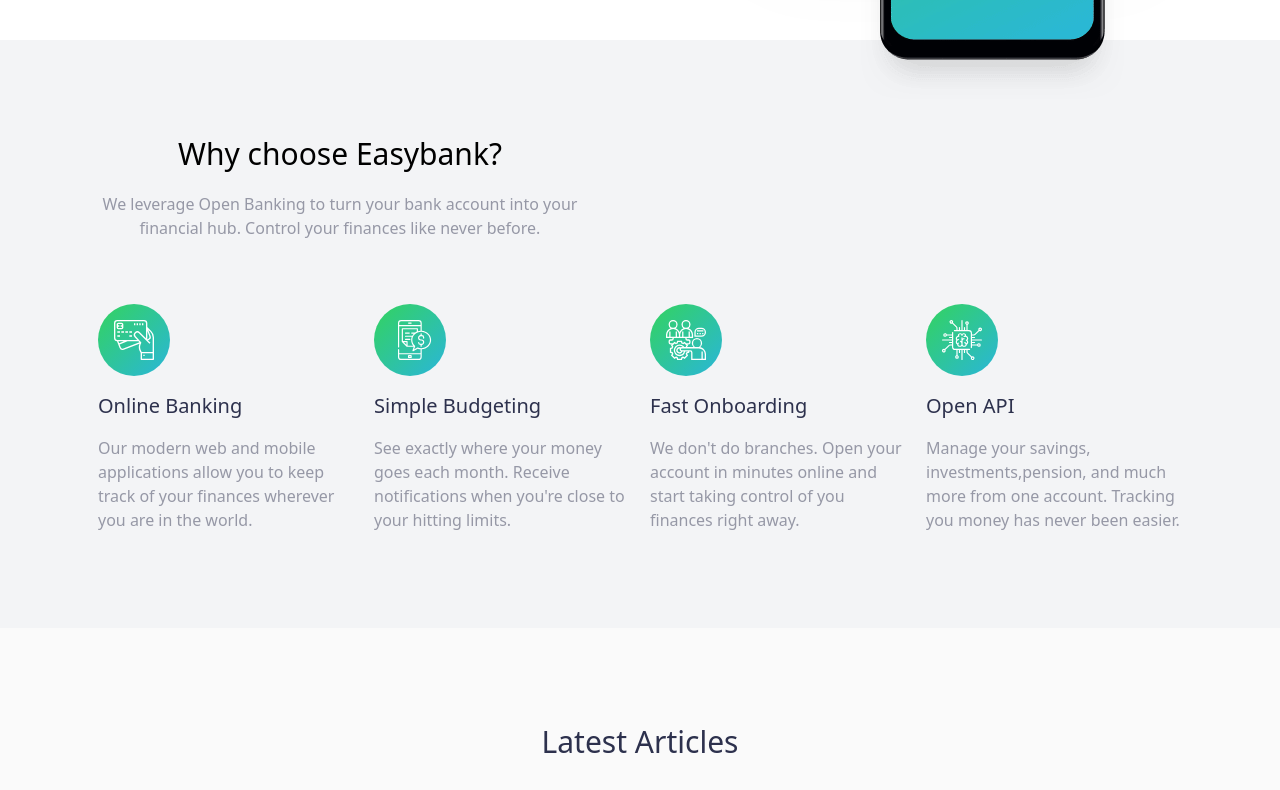
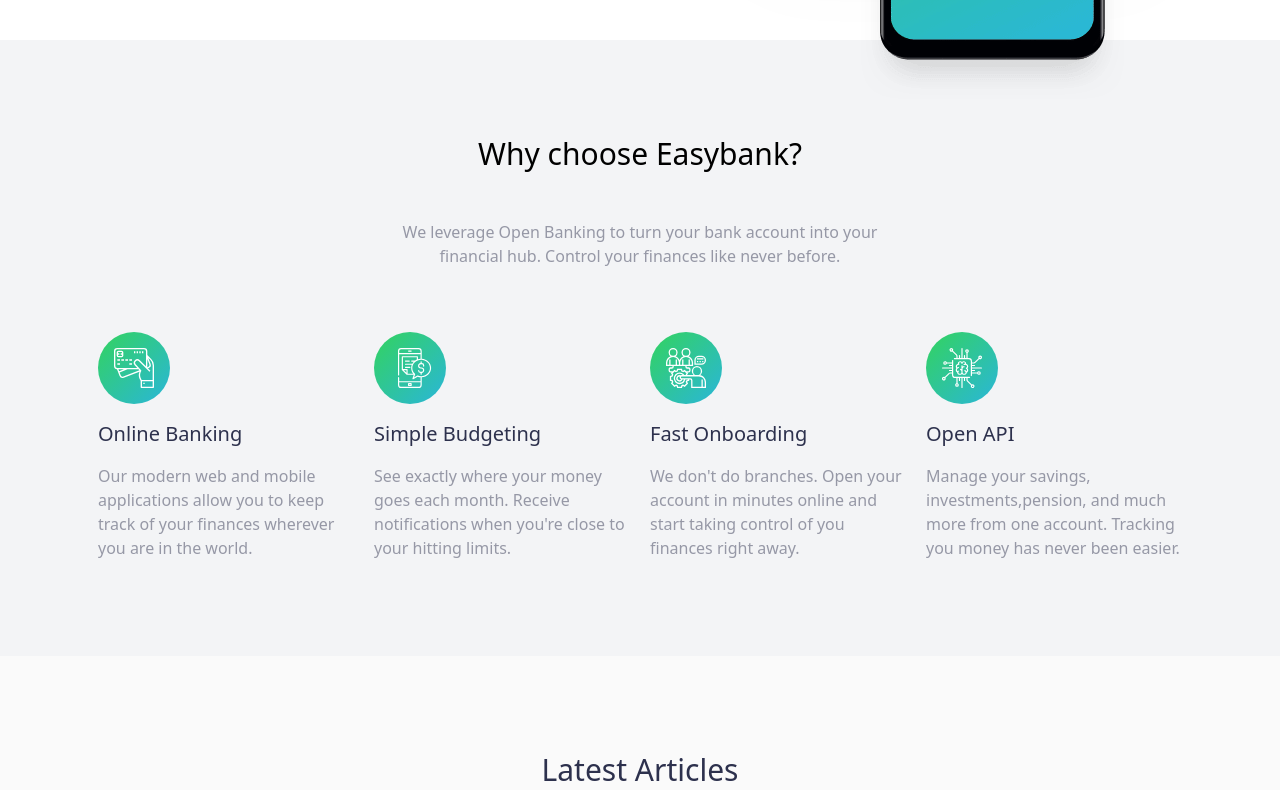
Before and after one commit to Obrienzo/easybank-landing-page-master, a React (Vite) app: page / in a window 1280 px wide. Shown: the part 760-1550 px from the top of the page. Built offline with nearby package versions, Linux system fonts and the light colour scheme.

Commit message:
fix margins

```diff
--- a/src/sections/Articles.jsx
+++ b/src/sections/Articles.jsx
@@ -41,7 +41,7 @@
     return (
         <section className="bg-VeryLightGray">
             <div className="px-5 py-16 lg:py-24 mx-auto max-w-6xl">
-                <h2 className="text-center xl:text-start xl:ml-3 mb-8 text-3xl text-DarkBlue">Latest Articles</h2>
+                <h2 className="text-center xl:text-start xl:ml-3 mb-12 text-3xl text-DarkBlue">Latest Articles</h2>
                 <ul className="flex flex-wrap justify-center gap-5">
                     {articlesList}
                 </ul>
--- a/src/sections/Services.jsx
+++ b/src/sections/Services.jsx
@@ -37,9 +37,9 @@
     return (
         <section className="bg-LightGrayishBlue">
             <div className="px-5 py-12 lg:py-24 mx-auto max-w-6xl">
-                <div className="text-center xl:text-start xl:ml-3 max-w-lg">
+                <div className="text-center mx-auto xl:mx-0 xl:text-start xl:ml-3 max-w-lg">
                     <h2 className="text-3xl mx-5 md:mx-0">Why choose Easybank?</h2>
-                    <p className="mt-5 text-Grayishblue">
+                    <p className="mt-12 text-Grayishblue">
                         We leverage Open Banking to turn your bank account into your financial hub. Control your finances like never before.
                     </p>
                 </div>
```
